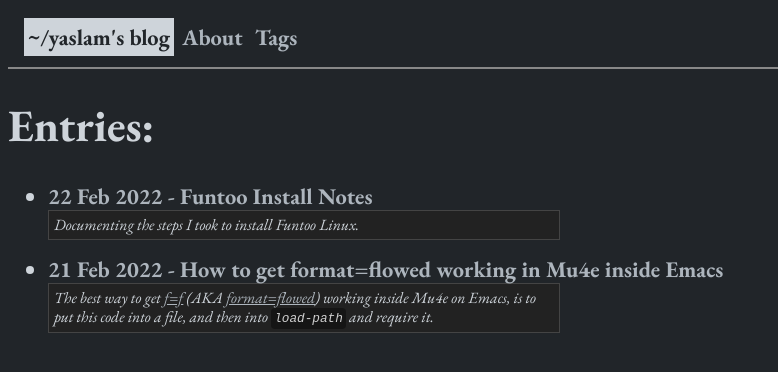
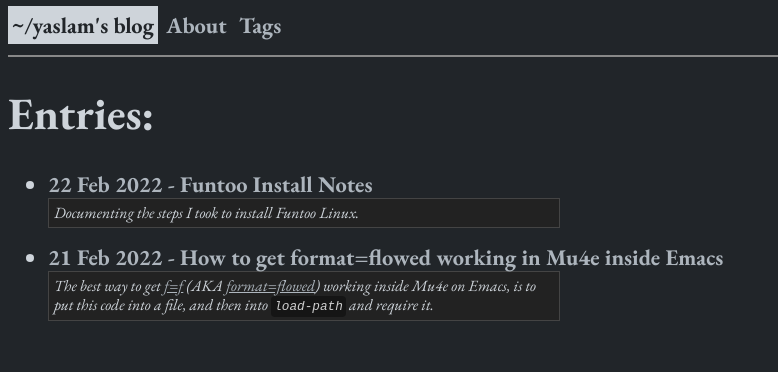
Before and after one commit to yusi1/yaslamblog, a Jekyll site: the page built from index.html, in a window 1280 px wide. Shown: the top 372 px of the page, without its empty margins (0-778 px from the left). Built offline with Jekyll 4.4.1, drawn with Linux system fonts in a browser that asks for light colours.

Commit message:
main.sass: Remove padding and margins from ".nav"

```diff
--- a/_sass/main.sass
+++ b/_sass/main.sass
@@ -61,9 +61,12 @@
   width: 100%
 
 .nav
-  padding-top: 1rem
+  max-width: 1000px
+  /* margin: 20px auto
+  padding: 0
+  padding-top: 4px
   #nav-container
-    padding: 0 1rem
+    /* padding: 0 1rem
     margin: 0
     position: relative
     max-width: 800px
```
